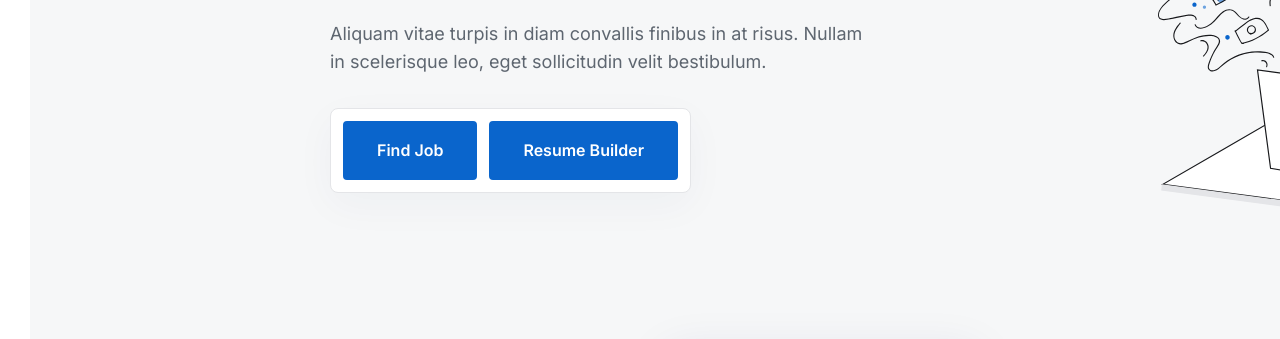
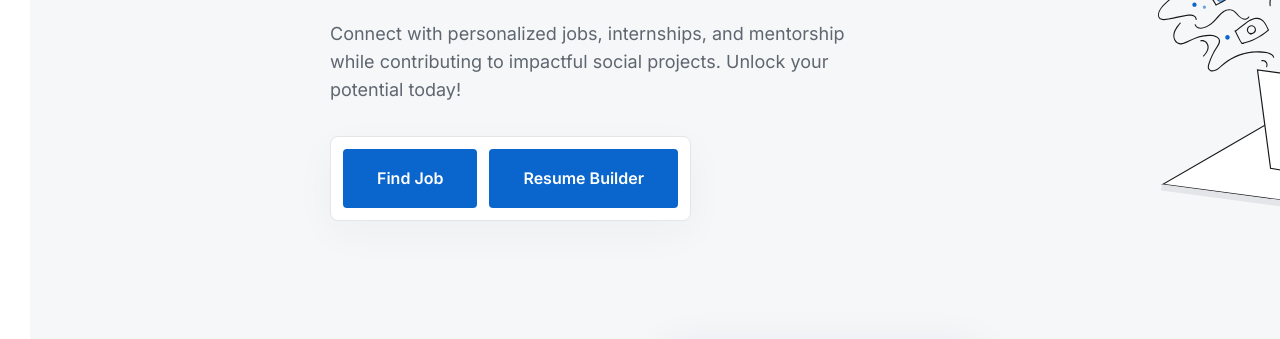
Before and after one commit to Tuhin-S/Rajasthan-Leap, a plain HTML site: page index.html in a window 1280 px wide. Shown: the part 406-745 px from the top of the page. Drawn offline with nearby package versions, Linux system fonts and the light colour scheme.

Commit message:
updated the desc

```diff
--- a/index.html
+++ b/index.html
@@ -39,8 +39,7 @@
           <div class="div-4">
             <p class="find-a-job-that">Find a job that suits your interest &amp; skills.</p>
             <p class="p">
-              Aliquam vitae turpis in diam convallis finibus in at risus. Nullam in scelerisque leo, eget sollicitudin
-              velit bestibulum.
+              Connect with personalized jobs, internships, and mentorship while contributing to impactful social projects. Unlock your potential today!
             </p>
           </div>
           <div class="div-4">
```
